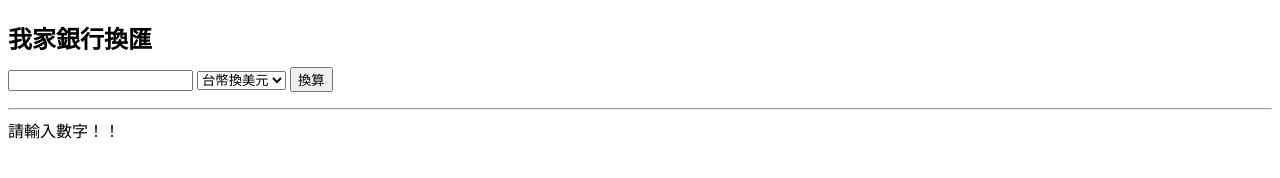
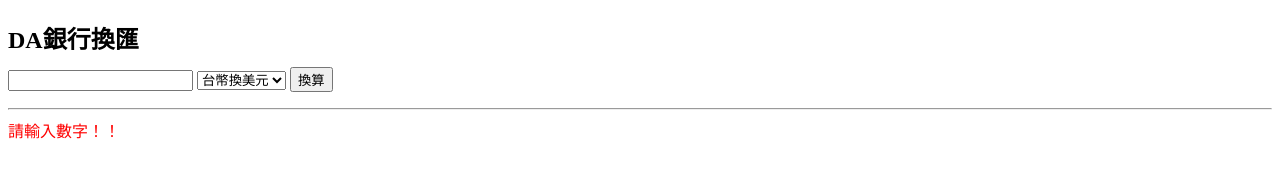
Before and after one commit to dalice157/exchange, a plain HTML site: page index.html in a window 1280 px wide. Both pictures are taken after a click on the button "換算". Drawn offline with nearby package versions, Linux system fonts and the light colour scheme.

Commit message:
append color work

```diff
--- a/index.html
+++ b/index.html
@@ -12,7 +12,7 @@
 </head>
 
 <body>
-    <h2>我家銀行換匯</h2>
+    <h2>DA銀行換匯</h2>
     <input id="currency" type="text" name="currency" />
     <select id="option-select">
 			<option value="nt2us">台幣換美元</option>
--- a/js/index.js
+++ b/js/index.js
@@ -18,11 +18,11 @@ exchange = (function(){
     var re = /^[0-9]*$/;
 
     if(!re.test(currency) || currency === '') {
-        result.text("請輸入數字！！");
+        result.text("請輸入數字！！").css("color","red");
     } else if(option === 'nt2us') {
-      result.text('US ' + outComeUS.toFixed(2));
+      result.text('US ' + outComeUS.toFixed(2)).css("color","blue");
     } else if(option === 'us2nt') {
-      result.text('NT ' + outComeNT.toFixed(2));
+      result.text('NT ' + outComeNT.toFixed(2)).css("color","blue");
     }
 	}
 
```
